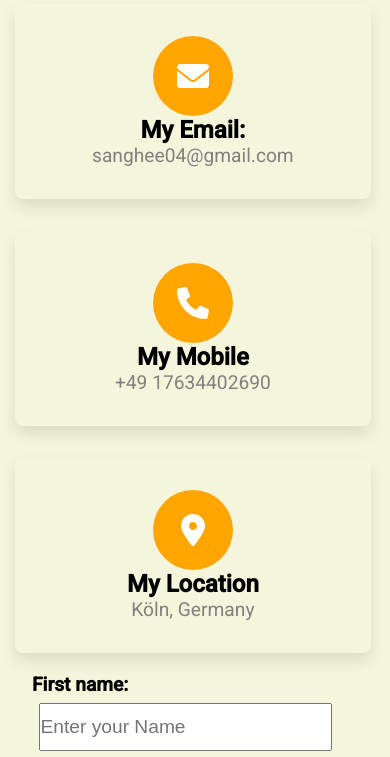
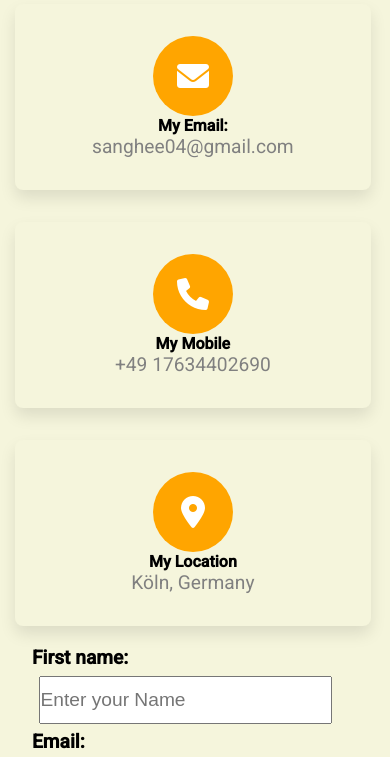
Before and after one commit to sgujuluva/Portfolio, a website: page src/html/contact.html in a window 390 px wide. Shown: the part 62-819 px from the top of the page. Drawn offline with nearby package versions, Linux system fonts and the light colour scheme; files that its build step writes are made by us from their sources.

Commit message:
h3 changed to h4 on contact page

```diff
--- a/src/html/contact.html
+++ b/src/html/contact.html
@@ -20,17 +20,17 @@
       <div class="icons-container">
         <div class="icons">
           <i class="fa-solid fa-envelope"></i>
-          <h3>My Email:</h3>
+          <h4>My Email:</h4>
           <p>sanghee04@gmail.com</p>
         </div>
         <div class="icons">
           <i class="fa-solid fa-phone"></i>
-          <h3>My Mobile</h3>
+          <h4>My Mobile</h4>
           <p>+49 17634402690</p>
         </div>
         <div class="icons">
           <i class="fa-solid fa-location-dot"></i>
-          <h3>My Location</h3>
+          <h4>My Location</h4>
           <p>Köln, Germany</p>
         </div>
       </div>
--- a/src/scss/layout/_mobile-responsive.scss
+++ b/src/scss/layout/_mobile-responsive.scss
@@ -155,13 +155,12 @@
       background: beige;
       box-shadow: 0 0.5rem 1rem rgba(0, 0, 0, 0.1);
       border-radius: 0.5rem;
-    }
-    h3 {
-      font-size: 0.5rem;
-    }
+ }
     p {
       width: 75vw;
+
     }
+
   }
   .forms {
     form {
```
